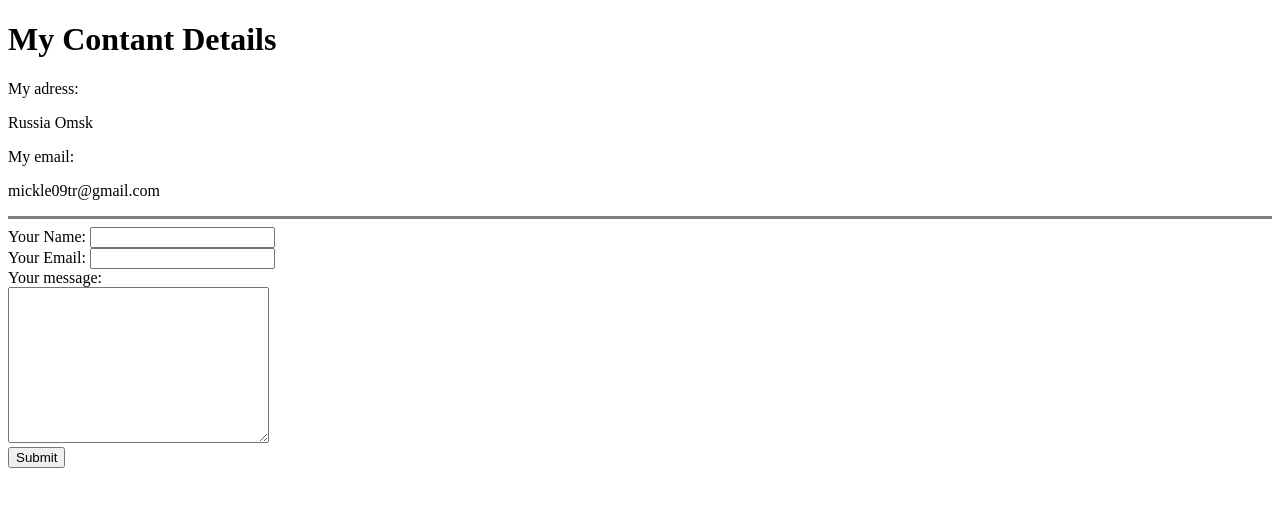
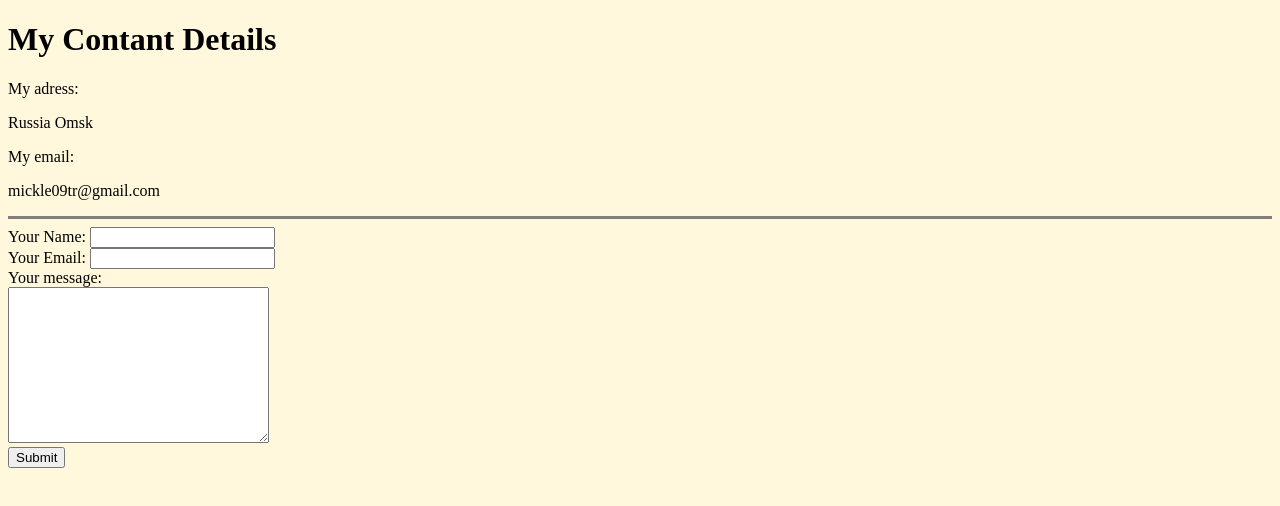
Before and after one commit to MikhailTrofimchuk/Mikhail-s-Personal-Site, a plain HTML site: page My Contant Details.html in a window 1280 px wide. Drawn offline with Linux system fonts and the light colour scheme.

Commit message:
Update My Contant Details.html

```diff
--- a/My Contant Details.html
+++ b/My Contant Details.html
@@ -4,7 +4,7 @@
     <meta charset="utf-8">
     <title>My Contant Details</title>
   </head>
-  <body>
+  <body style="background-color: #FFF8DC;">
     <h1>My Contant Details</h1>
     <p>My adress:</p>
     <p>Russia Omsk</p>
```
